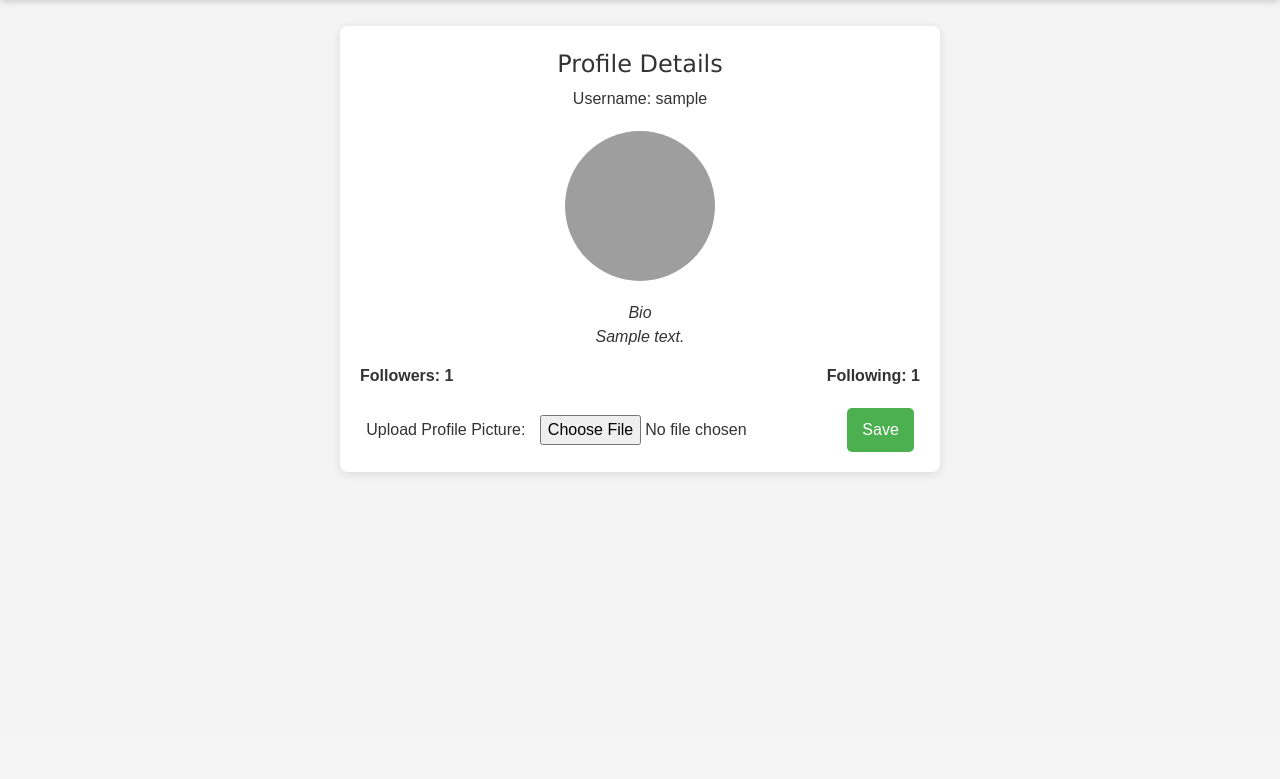
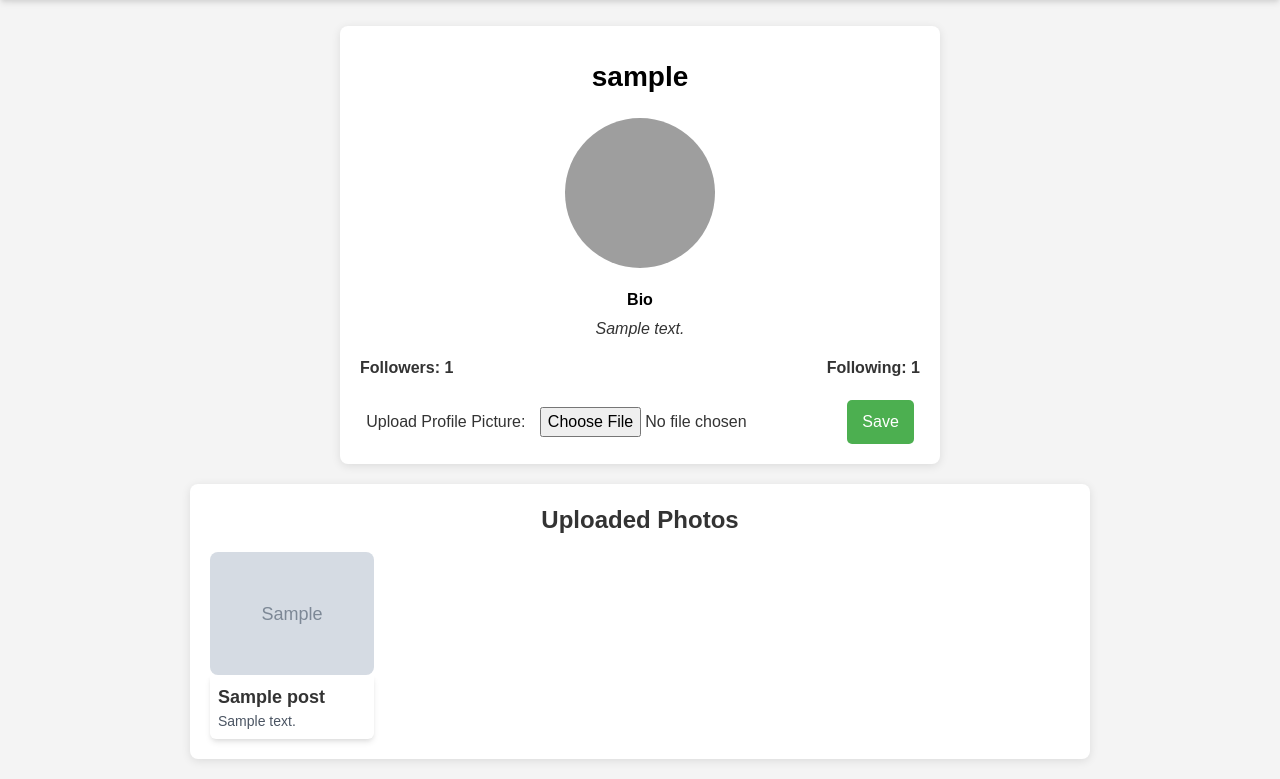
Before and after one commit to mhmmdysdn/PinBoard, a Flask app: page /profile in a window 1280 px wide. Shown: the part 64-843 px from the top of the page. Before the commit the page ends 538 px from the top, so only its background shows below. Run offline with Flask 3, Linux system fonts and the light colour scheme; the visitor is signed in with stand-in values (Sample User, id 1); grey boxes marked "Sample" are stand-in pictures; a database or web service that is not in the repository returns one stand-in record (values such as "Sample title"); grey boxes are pictures that could not be loaded.

Commit message:
upload di profile

```diff
--- a/app.py
+++ b/app.py
@@ -194,7 +194,10 @@ def profile():
             }
             profile_collection.replace_one({'username': session['username']}, profile_data, upsert=True)
 
-    return render_template('Profile.html', user=user, profile=profile_data)
+    # Mendapatkan postingan dari pengguna
+    user_posts = list(posts_collection.find({"user_id": session['username']}))
+
+    return render_template('Profile.html', user=user, profile=profile_data, posts=user_posts)
 
 @app.route("/create-post", methods=["GET", "POST"])
 def create_post():
--- a/templates/Profile.html
+++ b/templates/Profile.html
@@ -21,7 +21,6 @@
       background-color: #f4f4f4;
       color: #333;
       margin: 0;
-      padding: 0;
       padding-top: 90px;
       font-family: Arial, sans-serif;
     }
@@ -34,23 +33,29 @@
       box-shadow: 0 2px 10px rgba(0, 0, 0, 0.1);
       text-align: center;
     }
-    h2 {
-      font-family: 'Verdana', sans-serif;
-      font-size: 24px;
+    .username-title {
+      font-size: 28px;
+      font-weight: bold;
+      color: black;
+      margin: 10px 0;
     }
-    img {
+    img.profile-pic {
       border-radius: 50%;
       width: 150px;
       height: 150px;
       object-fit: cover;
-      margin: 20px auto; /* Centers the profile picture */
-      display: block; /* Ensures it's treated as a block-level element */
-    }
-    .profile-info p {
-      margin: 5px 0;
+      margin: 20px auto;
+      display: block;
     }
     .bio {
       margin: 15px 0;
+    }
+    .bio-title {
+      font-weight: bold;
+      color: black;
+      margin-bottom: 5px;
+    }
+    .bio-content {
       font-style: italic;
     }
     .followers-following {
@@ -83,6 +88,25 @@
       right: 0;
       z-index: 10;
     }
+    #uploaded-photos-section {
+      margin: 20px auto;
+      padding: 20px;
+      max-width: 900px;
+      background: white;
+      border-radius: 8px;
+      box-shadow: 0 2px 10px rgba(0, 0, 0, 0.1);
+    }
+    .uploaded-photos-grid {
+      display: grid;
+      grid-template-columns: repeat(auto-fill, minmax(150px, 1fr));
+      gap: 10px;
+    }
+    .uploaded-photo-item img {
+      width: 100%;
+      height: auto;
+      object-fit: cover;
+      border-radius: 8px;
+    }
   </style>
 </head>
 <body>
@@ -92,7 +116,6 @@
         <div class="flex items-center">
           <a href="{{ url_for('home') }}" class="text-red-600 text-2xl font-bold">PinBoard</a>
         </div>
-
         <div class="flex items-center space-x-4">
           <a href="{{ url_for('create_post') }}" class="p-2 hover:bg-gray-100 rounded-full">
             <i class="fas fa-plus text-xl"></i>
@@ -109,22 +132,19 @@
   </nav>
 
   <section id="profile-section">
-    <h2>Profile Details</h2>
-
     <div class="profile-info">
-      <p>Username: {{ user['username'] }}</p>
-      <!-- Removed the email field here -->
+      <p class="username-title">{{ user['username'] }}</p>
     </div>
 
     {% if profile and profile['profile_pic'] %}
-    <img src="{{ profile['profile_pic'] }}" alt="Profile Picture" />
+    <img src="{{ profile['profile_pic'] }}" alt="Profile Picture" class="profile-pic" />
     {% else %}
-    <img src="{{ url_for('static', filename='images/default.jpg') }}" alt="Default Profile Picture" />
+    <img src="{{ url_for('static', filename='images/default.jpg') }}" alt="Default Profile Picture" class="profile-pic" />
     {% endif %}
 
     <div class="bio">
-      <h3>Bio</h3>
-      <p>{{ profile['bio'] if profile else "No bio available." }}</p>
+      <div class="bio-title">Bio</div>
+      <p class="bio-content">{{ profile['bio'] if profile else "No bio available." }}</p>
     </div>
 
     <div class="followers-following">
@@ -138,5 +158,23 @@
       <button class="button2" type="submit">Save</button>
     </form>
   </section>
+
+  <!-- Section Terpisah untuk Foto yang Diunggah -->
+  <section id="uploaded-photos-section">
+    <h3 class="text-2xl font-semibold mb-4 text-center">Uploaded Photos</h3>
+    <div class="uploaded-photos-grid">
+      {% for post in posts %}
+      <div class="uploaded-photo-item">
+        <img src="{{ post['image_url'] }}" alt="Post Image" />
+        <div class="p-2 bg-white shadow-md rounded-b-md">
+          <h4 class="text-lg font-bold">{{ post['title'] }}</h4>
+          <p class="text-sm text-gray-600">{{ post['description'] }}</p>
+        </div>
+      </div>
+      {% else %}
+      <p class="col-span-3 text-center text-gray-500">No photos uploaded yet.</p>
+      {% endfor %}
+    </div>
+  </section>
 </body>
 </html>
```
Also changed, not shown: 1 other file.
